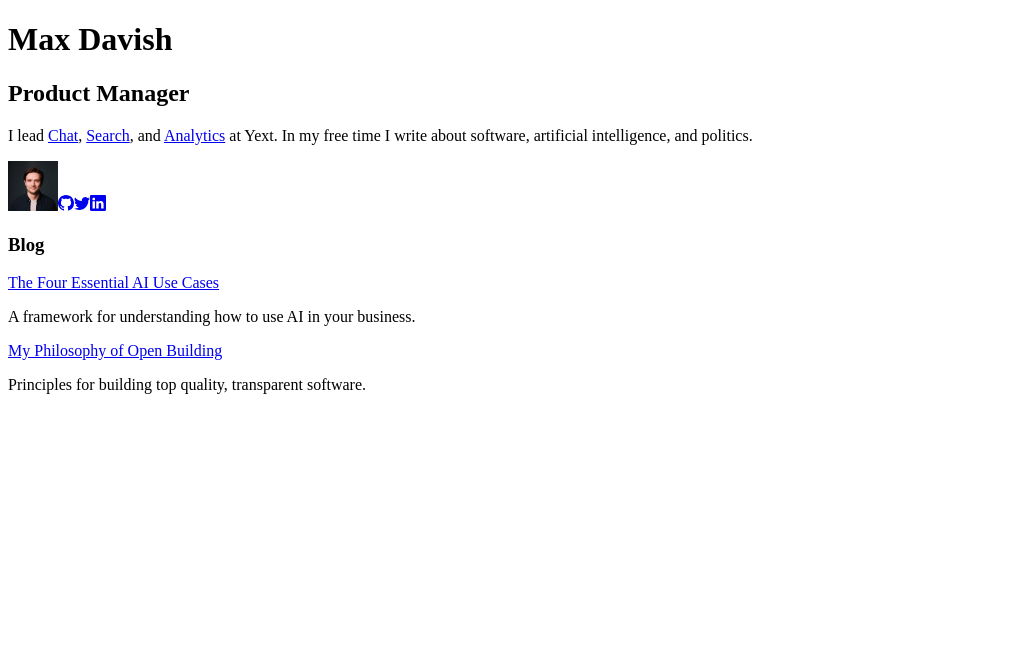
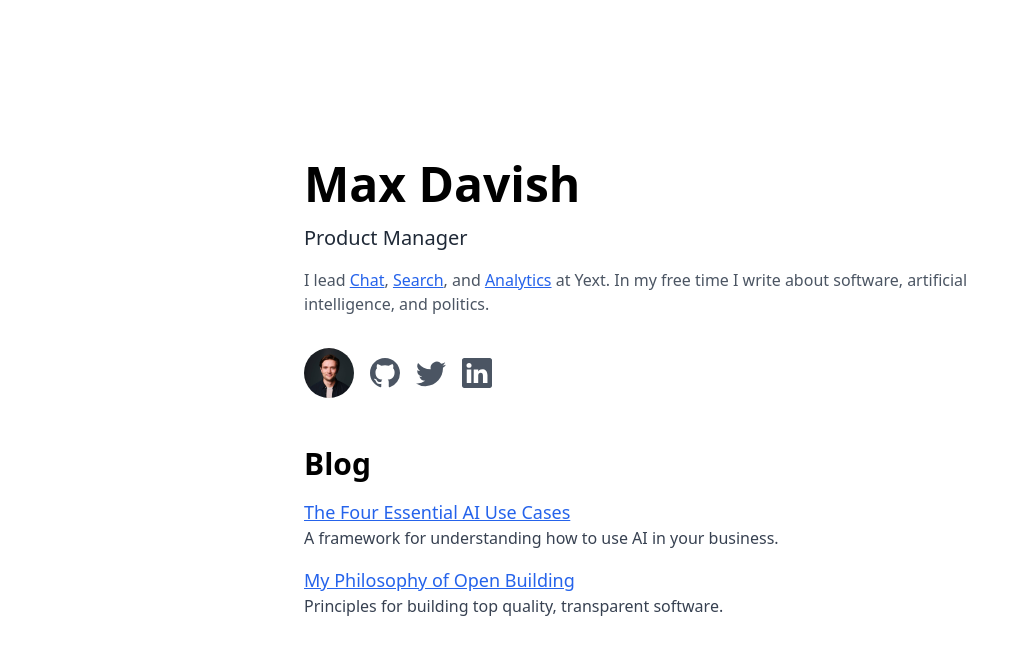
Before and after one commit to mdavish/max-davish, a Next.js app: page / in a window 1280 px wide. Shown: the top 654 px of the page, without its empty margins (0-1021 px from the left). Built offline with nearby package versions, Linux system fonts and the light colour scheme.

Commit message:
whoops i accidentally got rid of styles

```diff
--- a/package.json
+++ b/package.json
@@ -22,11 +22,11 @@
     "@types/node": "18.6.4",
     "@types/react": "18.0.15",
     "@types/react-dom": "18.0.6",
-    "autoprefixer": "^10.4.8",
+    "autoprefixer": "^10.4.14",
     "eslint": "8.21.0",
     "eslint-config-next": "12.2.4",
-    "postcss": "^8.4.16",
-    "tailwindcss": "^3.1.8",
+    "postcss": "^8.4.23",
+    "tailwindcss": "^3.3.1",
     "typescript": "4.7.4"
   }
 }
--- a/pages/_app.tsx
+++ b/pages/_app.tsx
@@ -1,5 +1,6 @@
 import type { AppProps } from 'next/app';
 import { Analytics } from '@vercel/analytics/react';
+import '../styles/globals.css'
 
 function MyApp({ Component, pageProps }: AppProps) {
   return (
--- a/tailwind.config.js
+++ b/tailwind.config.js
@@ -1,13 +1,15 @@
 /** @type {import('tailwindcss').Config} */
 module.exports = {
   content: [
-    "./pages/**/*.{js,ts,jsx,tsx}",
-    "./components/**/*.{js,ts,jsx,tsx}",
+    './app/**/*.{js,ts,jsx,tsx,mdx}',
+    './pages/**/*.{js,ts,jsx,tsx,mdx}',
+    './components/**/*.{js,ts,jsx,tsx,mdx}',
+
+    // Or if using `src` directory:
+    './src/**/*.{js,ts,jsx,tsx,mdx}',
   ],
   theme: {
     extend: {},
   },
-  plugins: [
-    require("@tailwindcss/typography"),
-  ],
-}
+  plugins: [],
+};
```
Also changed, not shown: 1 other file (tests, documents, lock files or other folders).
